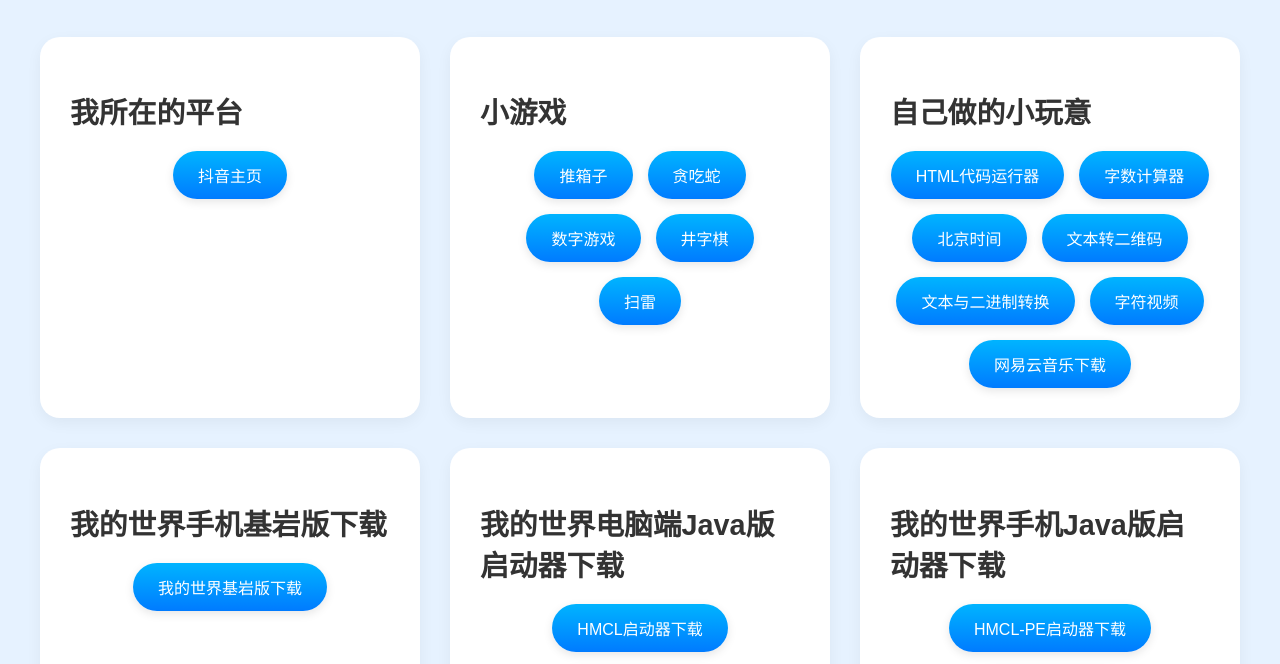
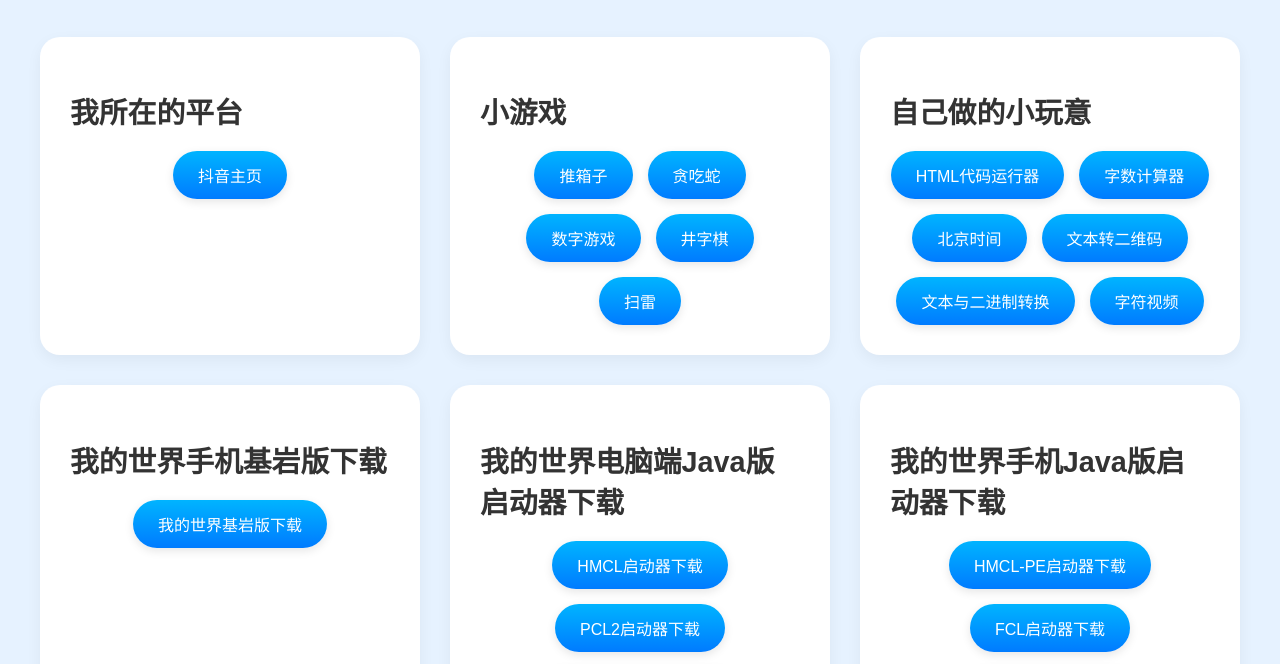
Before and after one commit to HuoSaijun40/HuoSaijun40.github.io, a plain HTML site: page 主页.html in a window 1280 px wide. Shown: the part 117-781 px from the top of the page. Drawn offline with Linux system fonts and the light colour scheme.

Commit message:
主页.html

```diff
--- a/主页.html
+++ b/主页.html
@@ -174,7 +174,6 @@
                     <a href="https://HuoSaijun40.github.io/文本转二维码.html" class="button" target="_blank">文本转二维码</a>
                     <a href="https://HuoSaijun40.github.io/文本与二进制转换器.html" class="button" target="_blank">文本与二进制转换</a>
                     <a href="https://HuoSaijun40.github.io/字符视频.html" class="button" target="_blank">字符视频</a>
-                    <a href="https://HuoSaijun40.github.io/网易云音乐下载.html" class="button" target="_blank">网易云音乐下载</a>
                 </div>
             </div>
 
```
